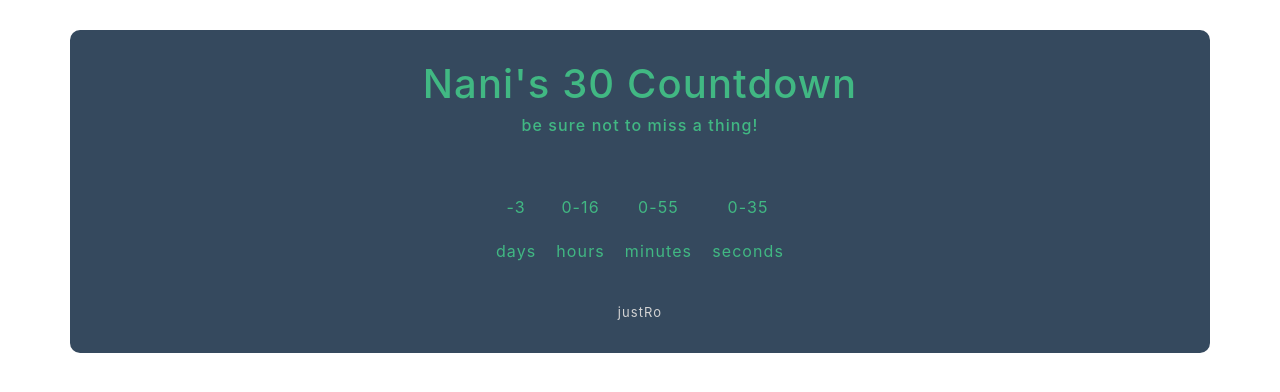
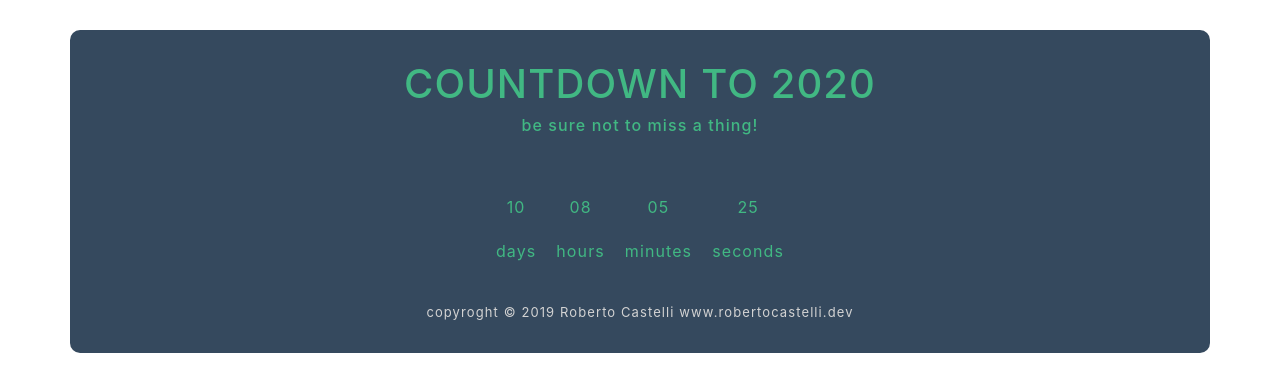
Before and after one commit to RobertoCastelli/countdown, a plain HTML site: page index.html in a window 1280 px wide. Drawn offline with nearby package versions, Linux system fonts and the light colour scheme.

Commit message:
back to normal

```diff
--- a/app.js
+++ b/app.js
@@ -1,6 +1,6 @@
 function countdown() {
     let today = new Date();
-    let eventDate = new Date('december 18,2019 23:59:59');
+    let eventDate = new Date('december 31,2019 23:59:59');
 
     let currentTime = today.getTime();
     let eventTime = eventDate.getTime();
@@ -20,17 +20,12 @@ function countdown() {
     min = (min < 10) ? "0" + min : min;
     sec = (sec < 10) ? "0" + sec : sec;
 
-    if(days == 0 && hrs == 0 && min == 0 && sec == 0) {
-        alert('https://to-naajeni.netlify.com/')
-        clearInterval(timer)
-    }
-
     document.getElementById('days').innerHTML = days;
     document.getElementById('hours').innerHTML = hrs;
     document.getElementById('minutes').innerHTML = min;
     document.getElementById('seconds').innerHTML = sec;
 
-    const timer = setTimeout(countdown, 1000);
+    setTimeout(countdown, 1000);
 }
 
 countdown();
--- a/index.html
+++ b/index.html
@@ -8,13 +8,13 @@
     <link rel="stylesheet" href="style.css">
     <link rel="stylesheet" href="https://stackpath.bootstrapcdn.com/bootstrap/4.3.1/css/bootstrap.min.css"
         integrity="sha384-ggOyR0iXCbMQv3Xipma34MD+dH/1fQ784/j6cY/iJTQUOhcWr7x9JvoRxT2MZw1T" crossorigin="anonymous">
-    <title>happy birthday Na</title>
+    <title>countodown</title>
 </head>
 
 <body>
     <div class="container">
         <div class="title">
-            <h1>Nani's 30 Countdown</h1>
+            <h1>COUNTDOWN TO 2020</h1>
             <h6>be sure not to miss a thing!</h6>
         </div>
 
@@ -33,7 +33,7 @@
             </tr>
         </table>
 
-        <footer>justRo</footer>
+        <footer>copyroght &copy; 2019 Roberto Castelli www.robertocastelli.dev</footer>
 
     </div>
 
```
